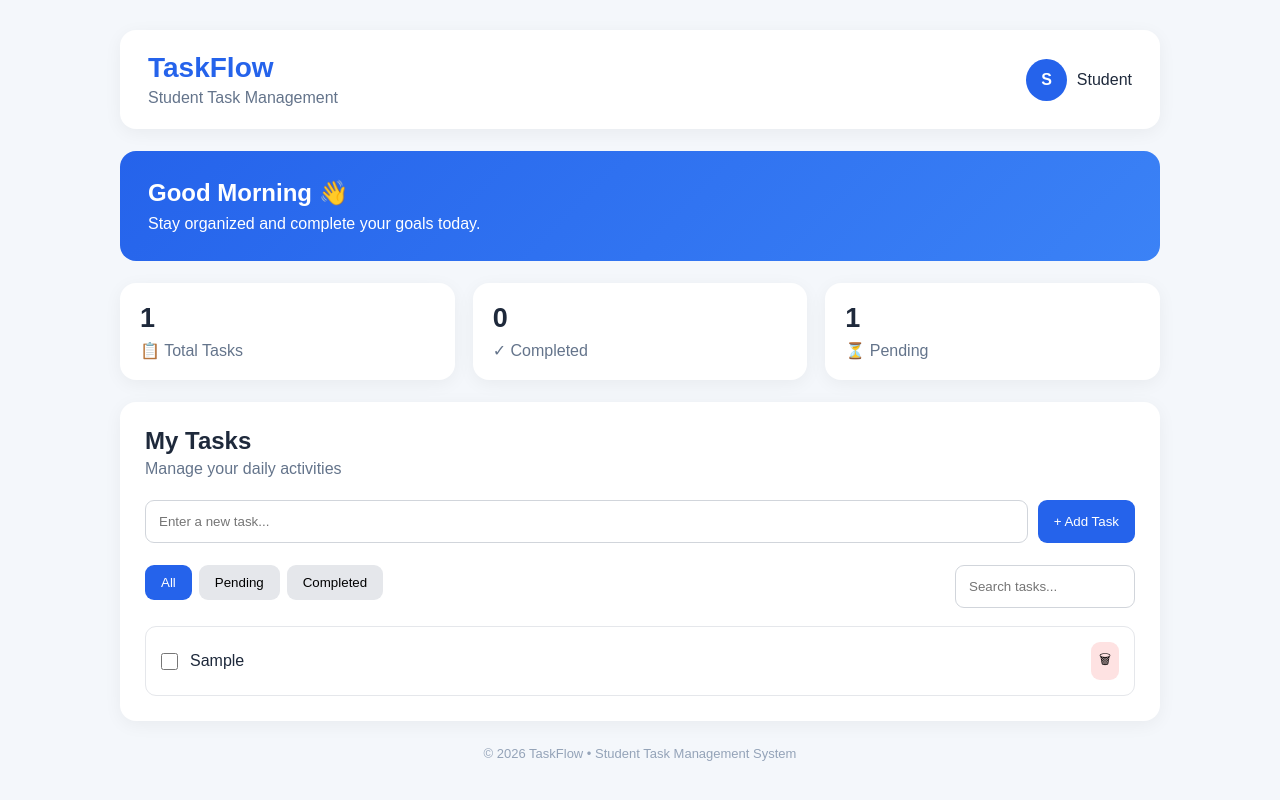
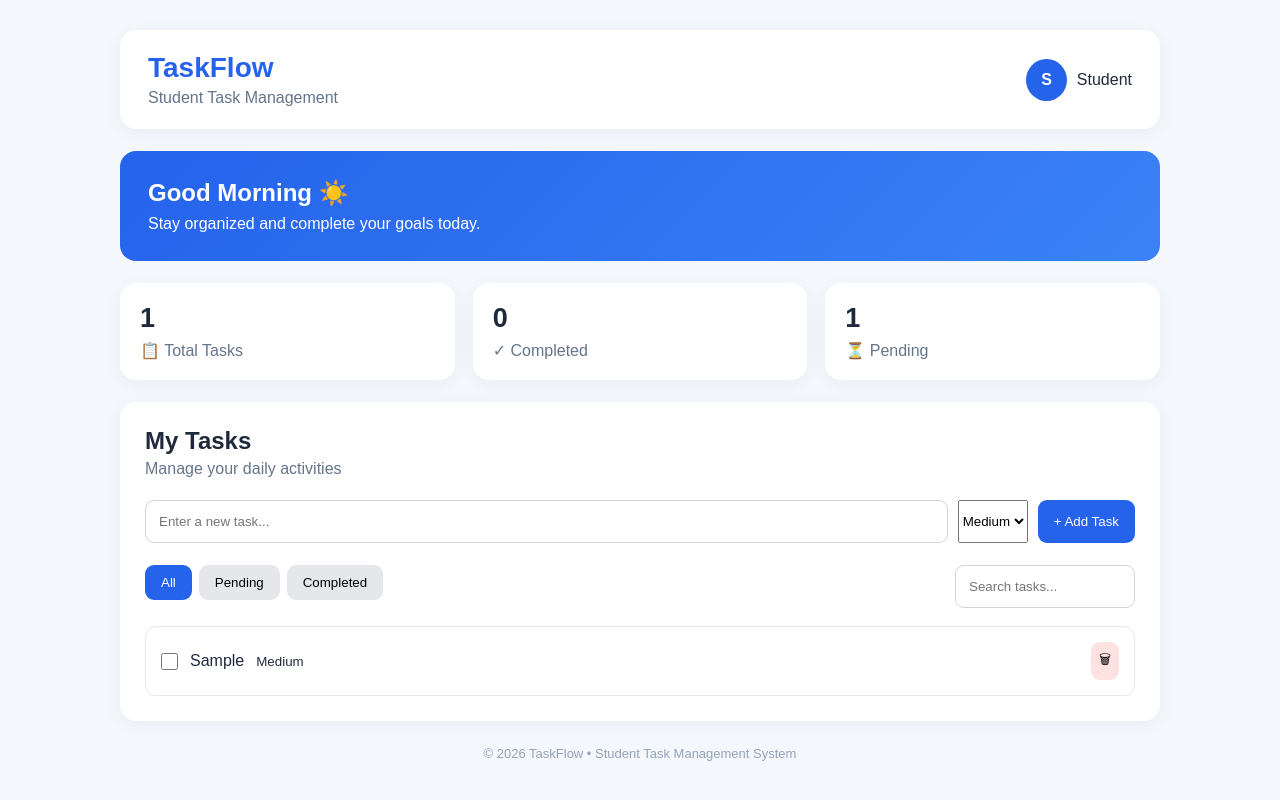
Before and after one commit to sanjanakreddy/TaskFlow-Task-Manager-, a React (Create React App) app: page / in a window 1280 px wide. Both pictures are taken after typing "Sample" into the empty fields and a click on the button "+ Add Task". Shown: the top 800 px of the page. Built offline with nearby package versions, Linux system fonts and the light colour scheme.

Commit message:
Add task priority and dynamic greeting

```diff
--- a/src/App.js
+++ b/src/App.js
@@ -3,24 +3,41 @@ import "./App.css";
 
 function App() {
   const [task, setTask] = useState("");
+  const [priority, setPriority] = useState("Medium");
   const [tasks, setTasks] = useState([]);
   const [filter, setFilter] = useState("all");
   const [search, setSearch] = useState("");
 
+  const hour = new Date().getHours();
+
+const greeting =
+  hour < 12 ? "Good Morning ☀️" :
+  hour < 17 ? "Good Afternoon 🌤️" :
+  hour < 21 ? "Good Evening 🌆" :
+  "Good Night 🌙";
+
   const addTask = () => {
     if (!task.trim()) return;
-    setTasks([...tasks, { id: Date.now(), title: task, done: false }]);
+
+    setTasks([
+      ...tasks,
+      { id: Date.now(), title: task, done: false, priority }
+    ]);
+
     setTask("");
   };
 
   const toggleTask = id =>
-    setTasks(tasks.map(t => t.id === id ? { ...t, done: !t.done } : t));
+    setTasks(tasks.map(t =>
+      t.id === id ? { ...t, done: !t.done } : t
+    ));
 
   const deleteTask = id =>
     setTasks(tasks.filter(t => t.id !== id));
 
   const visible = tasks.filter(t =>
-    (filter === "all" || (filter === "completed" && t.done) ||
+    (filter === "all" ||
+      (filter === "completed" && t.done) ||
       (filter === "pending" && !t.done)) &&
     t.title.toLowerCase().includes(search.toLowerCase())
   );
@@ -29,6 +46,7 @@ function App() {
 
   return (
     <div className="app">
+
       <header>
         <div>
           <h1>TaskFlow</h1>
@@ -38,7 +56,7 @@ function App() {
       </header>
 
       <section className="welcome">
-        <h2>Good Morning 👋</h2>
+        <h2>{greeting}</h2>
         <p>Stay organized and complete your goals today.</p>
       </section>
 
@@ -59,6 +77,16 @@ function App() {
             onChange={e => setTask(e.target.value)}
             onKeyDown={e => e.key === "Enter" && addTask()}
           />
+
+          <select
+            value={priority}
+            onChange={e => setPriority(e.target.value)}
+          >
+            <option>High</option>
+            <option>Medium</option>
+            <option>Low</option>
+          </select>
+
           <button onClick={addTask}>+ Add Task</button>
         </div>
 
@@ -92,12 +120,18 @@ function App() {
                   checked={t.done}
                   onChange={() => toggleTask(t.id)}
                 />
-                {t.title}
+                <span>{t.title}</span>
+                <small className={t.priority.toLowerCase()}>
+                  {t.priority}
+                </small>
               </label>
+
               <button onClick={() => deleteTask(t.id)}>🗑</button>
             </div>
           )) : (
-            <div className="empty">📝<h3>No tasks found</h3>
+            <div className="empty">
+              📝
+              <h3>No tasks found</h3>
               <p>Add a task to get started.</p>
             </div>
           )}
@@ -105,6 +139,7 @@ function App() {
       </main>
 
       <footer>© 2026 TaskFlow • Student Task Management System</footer>
+
     </div>
   );
 }
```
